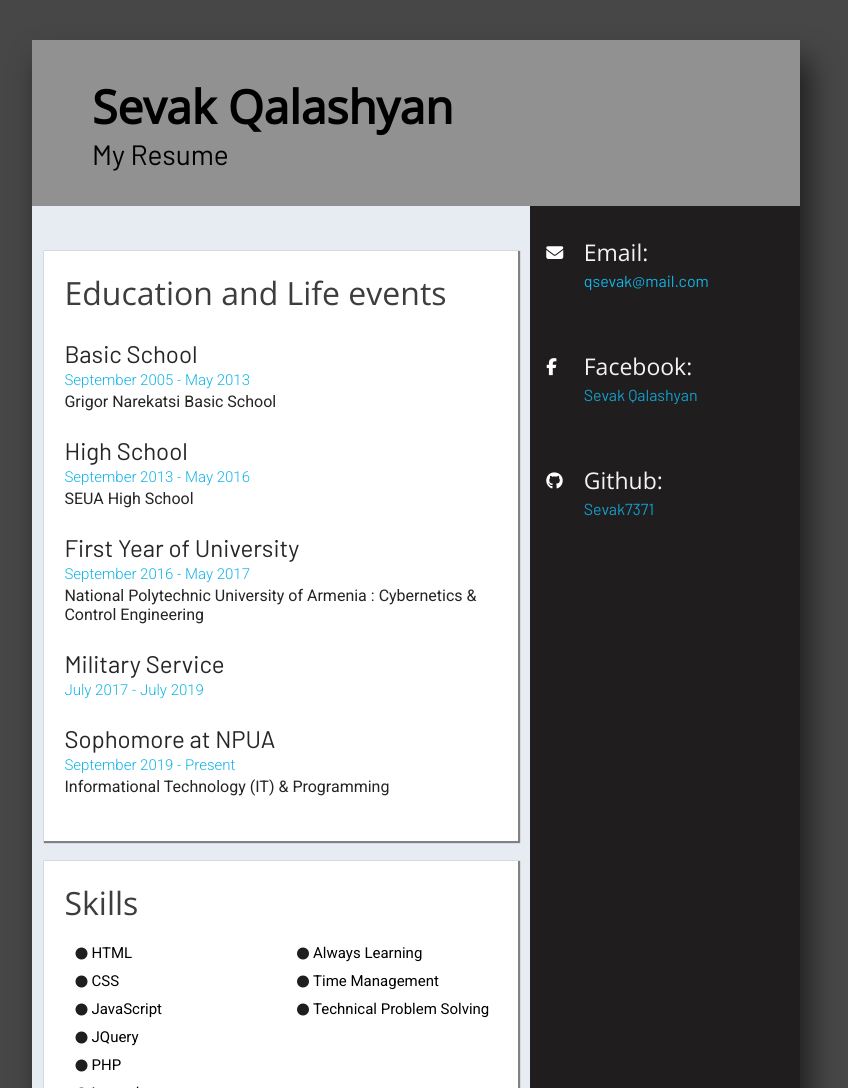
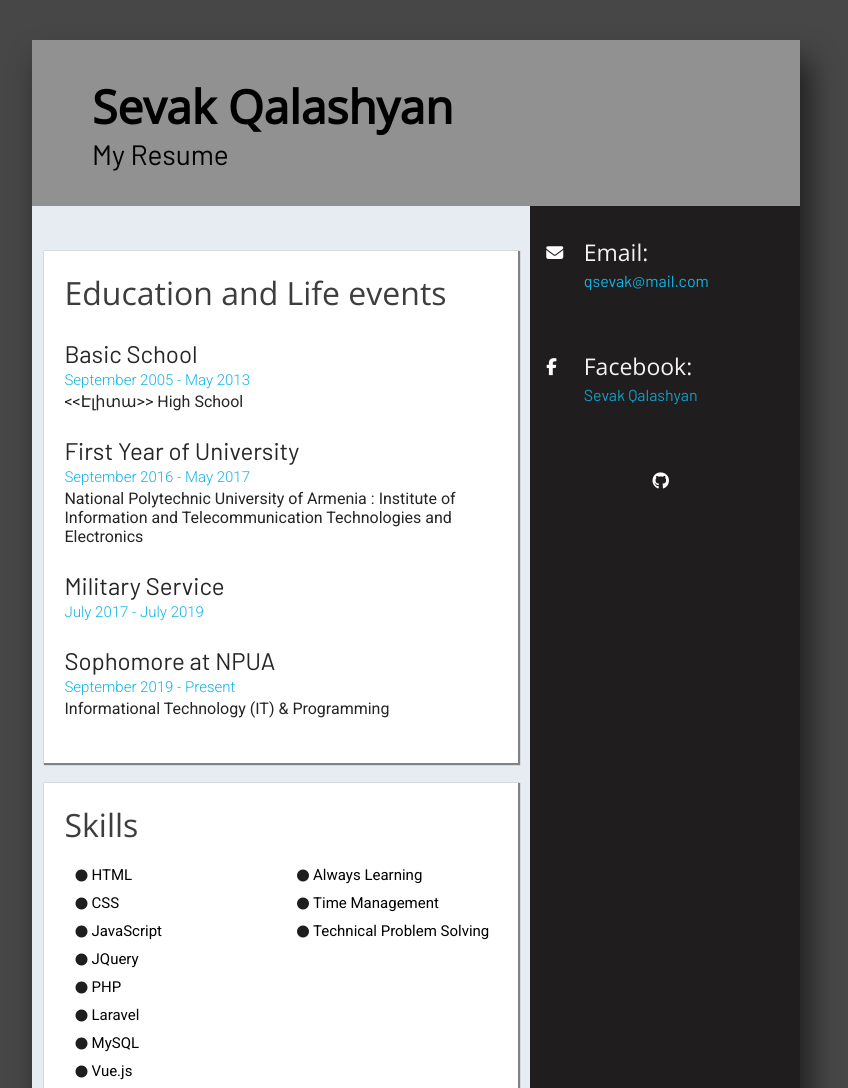
Before and after one commit to Sevak7371/Covid-19-liveInfo, a plain HTML site: page Index.html in a window 1280 px wide. Shown: the top 1088 px of the page, without its empty margins (224-1072 px from the left). Drawn offline with nearby package versions, Linux system fonts and the light colour scheme.

Commit message:
Update Index.html

```diff
--- a/Index.html
+++ b/Index.html
@@ -51,7 +51,7 @@
                 </div>
                 <div class="big">
                     <h2>Facebook:</h2>
-                    <p><a href="https://www.facebook.com/SevakQalashyan" target="_blank">Sevak Qalashyan</a></p>
+                    <p><a href="https://www.facebook.com/sevakqalashyan.sevo" target="_blank">Sevak Qalashyan</a></p>
                 </div>
             </section>
 
@@ -60,10 +60,7 @@
                 <div class="sm">
                     <i class="fab fa-github"></i>
                 </div>
-                <div class="big">
-                    <h2>Github:</h2>
-                    <p><a href="https://github.com/fr13n8" target="_blank">Sevak7371</a></p>
-                </div>
+
             </section>
 
         </section>
@@ -92,19 +89,14 @@
                 <div class="edu-place">
                     <h2>Basic School</h2>
                     <p class="date">September 2005 - May 2013</p>
-                    <p>Grigor Narekatsi Basic School </p>
-                </div>
-
-                <div class="edu-place">
-                    <h2>High School</h2>
-                    <p class="date">September 2013 - May 2016</p>
-                    <p>SEUA High School</p>
+                    <p><<Էլիտա>> High School </p>
                 </div>
 
                 <div class="edu-place">
                     <h2>First Year of University</h2>
                     <p class="date">September 2016 - May 2017</p>
-                    <p>National Polytechnic University of Armenia : Cybernetics & Control Engineering</p>
+                    <p>National Polytechnic University of Armenia :
+Institute of Information and Telecommunication Technologies and Electronics</p>
                 </div>
 
                 <div class="edu-place">
@@ -132,6 +124,7 @@
                                            <li><i class="fa fa-circle"></i>PHP</li>
                                            <li><i class="fa fa-circle"></i>Laravel</li>
                                            <li><i class="fa fa-circle"></i>MySQL</li>
+                                           <li><i class="fa fa-circle"></i>Vue.js</li>
 
                     </ul>
                     <ul>
```
